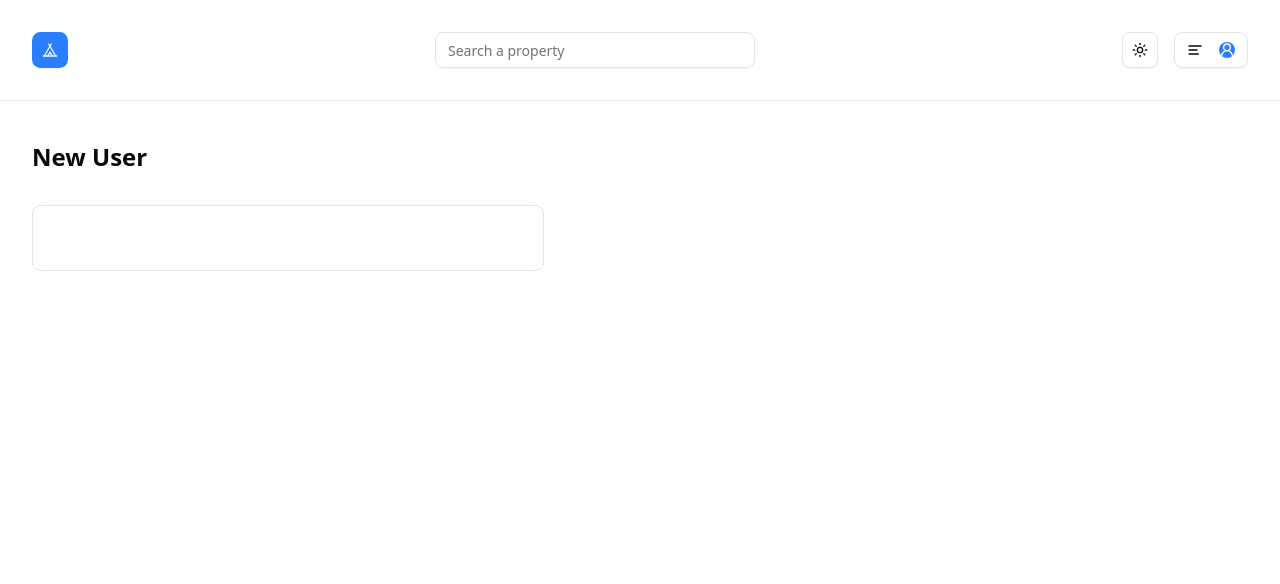
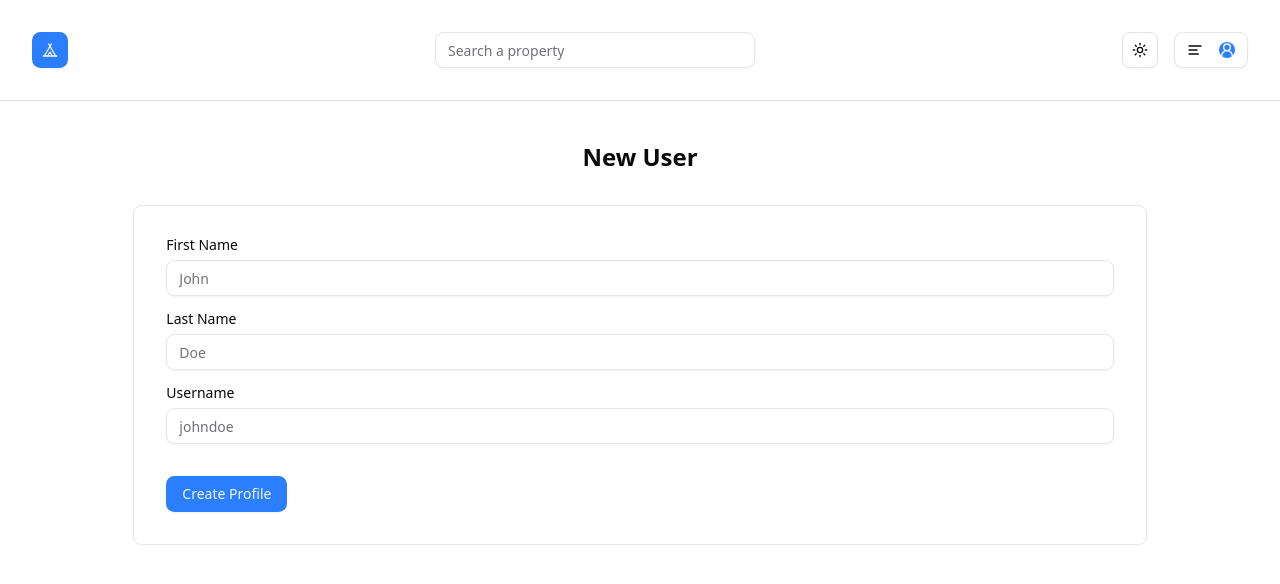
Before and after one commit to kusaldushmantha/home-away, a Next.js app: page /profile/create in a window 1280 px wide. Shown: the top 584 px of the page. Built offline with nearby package versions, Linux system fonts and the light colour scheme.

Commit message:
add form container styling

```diff
--- a/app/profile/create/page.tsx
+++ b/app/profile/create/page.tsx
@@ -1,18 +1,28 @@
 import React from 'react';
+import FormContainer from "@/components/form/form-container";
+import FormInput from "@/components/form/form-input";
+import { SubmitButton } from "@/components/form/buttons";
 
-const createProfileAction = async (formData: FormData) => {
+const createProfileAction = async (prevState: unknown, formData: FormData) => {
   "use server"
   console.log(formData);
   const firstName = formData.get("firstName") as string;
   console.log(firstName);
+  return { message: "Profile Created" }
 }
 
 const CreateProfile = () => {
   return <section>
-    <h1 className="text-2xl font-semibold mb-8 capitalize">New User</h1>
-    <div className="border p-8 rounded-md max-w-lg">
-      <form action={createProfileAction}>
-      </form>
+    <h1 className="text-2xl font-semibold mb-8 capitalize text-center">New User</h1>
+    <div className="border p-8 rounded-md w-full md:max-w-5/6 mx-auto">
+      <FormContainer action={createProfileAction}>
+        <div className="space-y-4 md:grid-cols-2">
+          <FormInput label="First Name" name="firstName" type="text" placeholder="John"/>
+          <FormInput label="Last Name" name="lastName" type="text" placeholder="Doe"/>
+          <FormInput label="Username" name="username" type="text" placeholder="johndoe"/>
+        </div>
+        <SubmitButton text="Create Profile" className="mt-8"/>
+      </FormContainer>
     </div>
   </section>;
 };
--- a/components/form/buttons.tsx
+++ b/components/form/buttons.tsx
@@ -13,13 +13,15 @@ type SubmitButtonProps = {
 export const SubmitButton = ({ className = '', text = 'submit' }: SubmitButtonProps) => {
   const { pending } = useFormStatus()
   return (
-    <Button type="submit" className={`capitalize ${className}`} size='lg' disabled={pending}>
-      {text || "Submit"}
-      {pending ?
+    <Button
+      type='submit'
+      disabled={pending}
+      className={`capitalize ${className} `}>
+      {pending ? (
         <>
-          <ReloadIcon className="ml-2 h-4 w-4 animate-spin"/>
+          <ReloadIcon className='mr-2 h-4 w-4 animate-spin'/>
           Please wait...
-        </> : text}
+        </>) : (text)}
     </Button>
-  )
+  );
 }
--- a/components/form/form-input.tsx
+++ b/components/form/form-input.tsx
@@ -13,8 +13,8 @@ type FormInputProps = {
 const FormInput = (props: FormInputProps) => {
   const { label, name, type, defaultValue, placeholder } = props
   return (
-    <div className="mb-2">
-      <Label htmlFor={name} className="capitalize">{label || name}</Label>
+    <div>
+      <Label htmlFor={name} className="capitalize mb-2">{label || name}</Label>
       <Input type={type} name={name} id={name} defaultValue={defaultValue} placeholder={placeholder}
         required className="input"/>
     </div>
```
